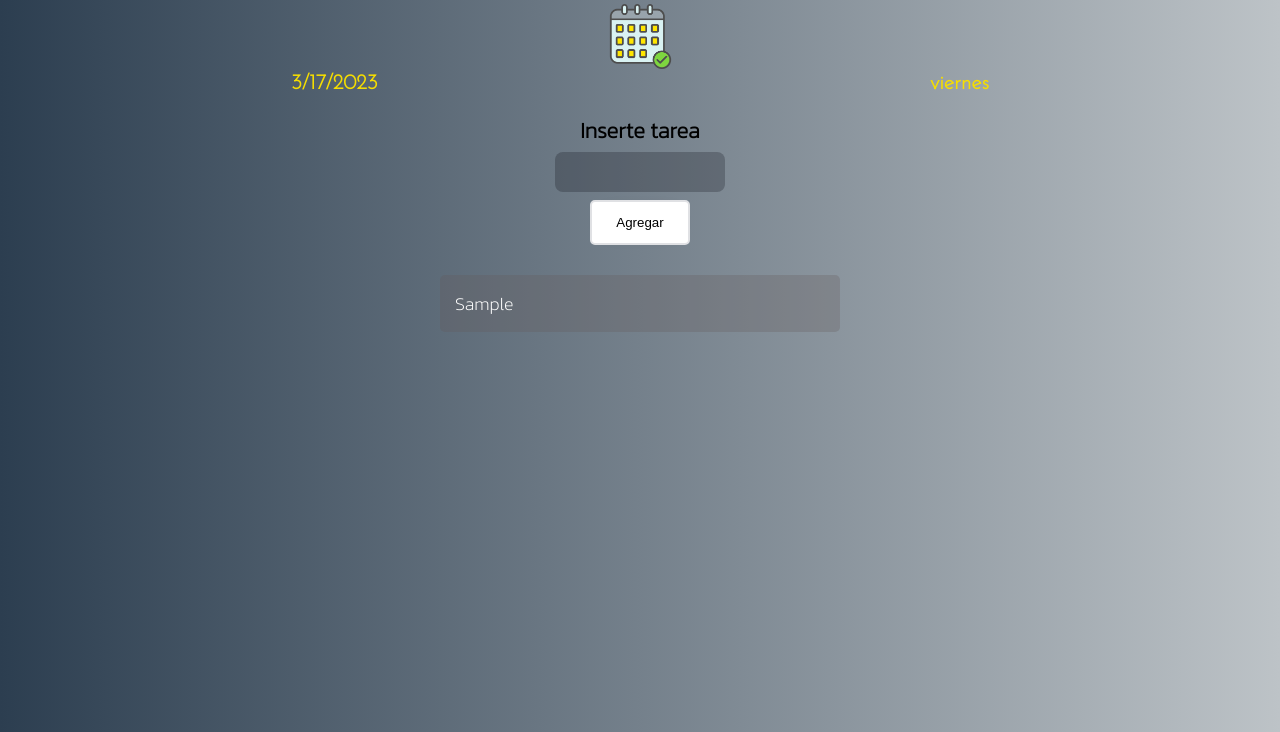
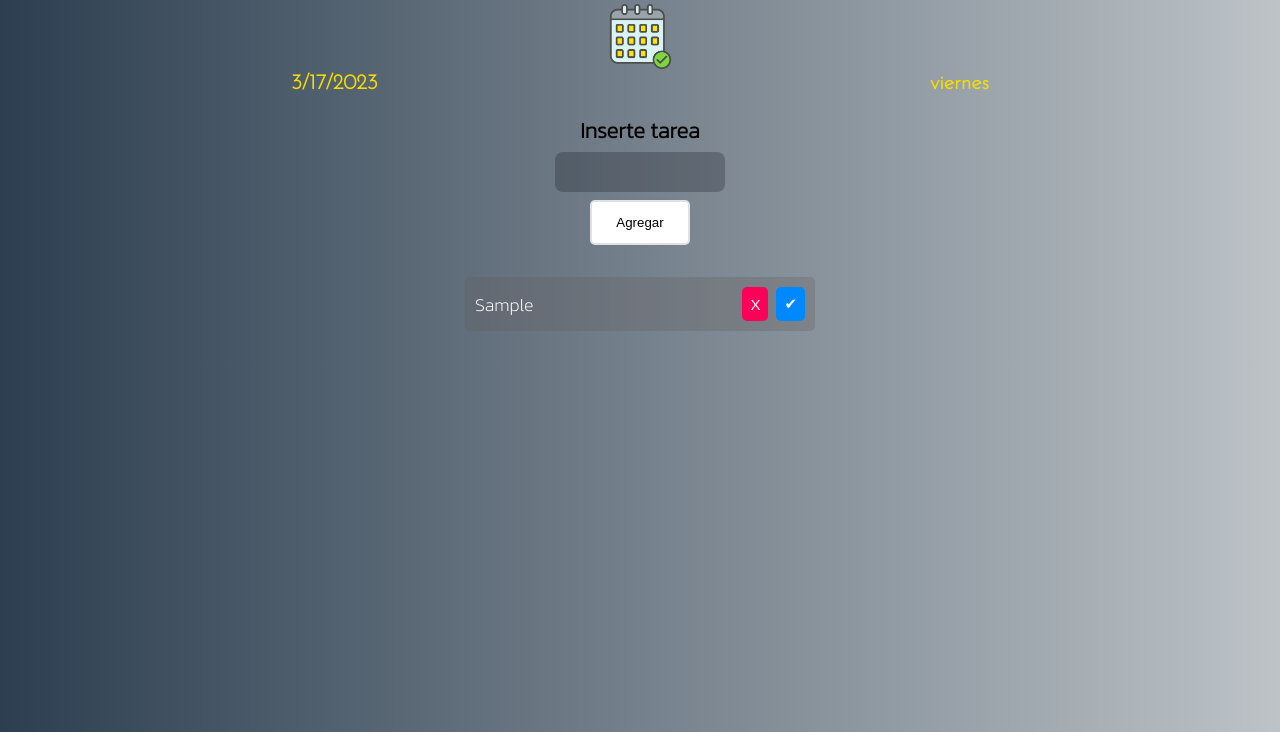
Before and after one commit to SebastianRamirez71/APP--Lista-de-Tareas, a plain HTML site: page index.html in a window 1280 px wide. Both pictures are taken after typing "Sample" into the empty fields and a click on the button "Agregar". Shown: the part 68-800 px from the top of the page. Drawn offline with Linux system fonts and the light colour scheme; a web font is replaced by a local one.

Commit message:
btns de eliminar y completar

```diff
--- a/css-img/index.css
+++ b/css-img/index.css
@@ -57,7 +57,7 @@ background: linear-gradient(to right, #2c3e50, #bdc3c7); /* W3C, IE 10+/ Edge, F
   color: #ffffff;
 }
 
-button {
+.agregar {
   width: fit-content;
   min-width: 100px;
   height: 45px;
@@ -72,12 +72,12 @@ button {
   font-family: "Poppins", sans-serif;
 }
 
-button:hover {
+.agregar:hover {
   background-color: #f2f2f2;
   box-shadow: 0px 0px 20px -18px;
 }
 
-button:active {
+.agregar:active {
   transform: scale(0.95);
 }
 
@@ -112,16 +112,14 @@ button:active {
   padding: 20px;
 }
 
-.ctarea {
+.Ctarea {
   text-align: left;
   font-size: 18px;
   font-family: 'Kanit', sans-serif;
-  display: flex;
+
   justify-content: space-between;
-  margin: 10px 2px;
-  background: rgba(98, 88, 88, 0.273);
-  border-radius: 5px;
-  padding: 15px;
+
+
   width: 350px;
 
 
@@ -134,6 +132,46 @@ button:active {
   font-size: 18px;
 }
 
+.eliminar {
+  font-size: 15px;
+  border: none;
+  background-color: rgb(255, 0, 89);
+  color: #ffffff;
+  border-radius: 5px;
+  cursor: pointer;
+  transition: transform ease 300ms;
+  padding: 8px;
+}
+
+.completada {
+  font-size: 15px;
+  border: none;
+  background-color: rgb(0, 136, 255);
+  color: #ffffff;
+  border-radius: 5px;
+  cursor: pointer;
+  transition: transform ease 300ms;
+  padding: 8px;
+}
+
+.eliminar:hover{
+  transition: ease-in-out(0,0,0.58,1);
+}
+
+.item-tarea{
+  display: flex;
+  align-items: center;
+  padding: 10px;
+  background: rgba(98, 88, 88, 0.273);
+  margin: 12px;
+  width: 350px;
+  border-radius: 5px;
+}
+
+.btns{
+  display: flex;
+  gap: 0.5rem;
+}
 
 @media (min-width:550px) {
   .fecha-general{
--- a/index.html
+++ b/index.html
@@ -25,7 +25,7 @@
             <form class="form">
                 <input maxlength="65" autocomplete="off" id="tarea" class="input" type="text">
                 <p id="vacio"></p>
-                <button>Agregar</button>
+                <button class="agregar">Agregar</button>
             </form>
         </div>
 
--- a/index.js
+++ b/index.js
@@ -50,6 +50,7 @@ function validarForm(e) {
 
   const objTarea = {
     tarea: tarea,
+    estado:false,
     id: Date.now(), // es el tiempo (milisegundos) que pasan desde 1970 hasta el momento donde se agregue la tarea
   };
 
@@ -75,8 +76,16 @@ function mostrarDatos() {
   tareas.forEach((element) => {
     const listaTareas = document.createElement("div");
     listaTareas.classList.add("item-tarea");
-
-    listaTareas.innerHTML = `<p class="ctarea" tarea-id="${element.id}">${element.tarea}</p>`;
+    listaTareas.innerHTML = `
+    ${element.estado ? ( // if item.estado es true (true = tarea completada)
+        `<p class = "Ctarea">${element.tarea}</p>`
+    ) : (
+        `<p class = "Ctarea">${element.tarea}</p>`
+    )}
+        <div class="btns">
+            <button data-id="${element.id}" class="eliminar">X</button>
+            <button data-id="${element.id}" class="completada">✔</button>
+        </div>`
 
     tareasNodo.appendChild(listaTareas);
   });
```
